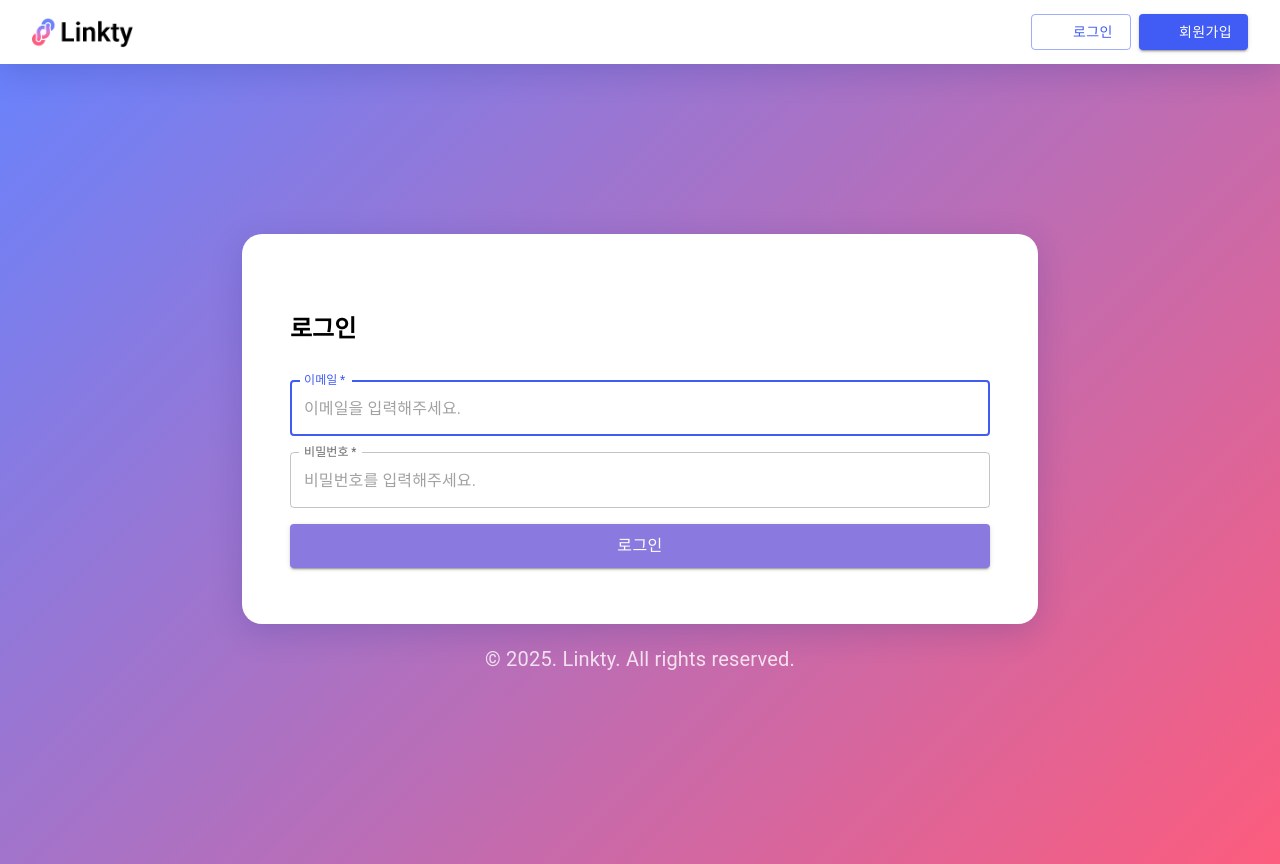
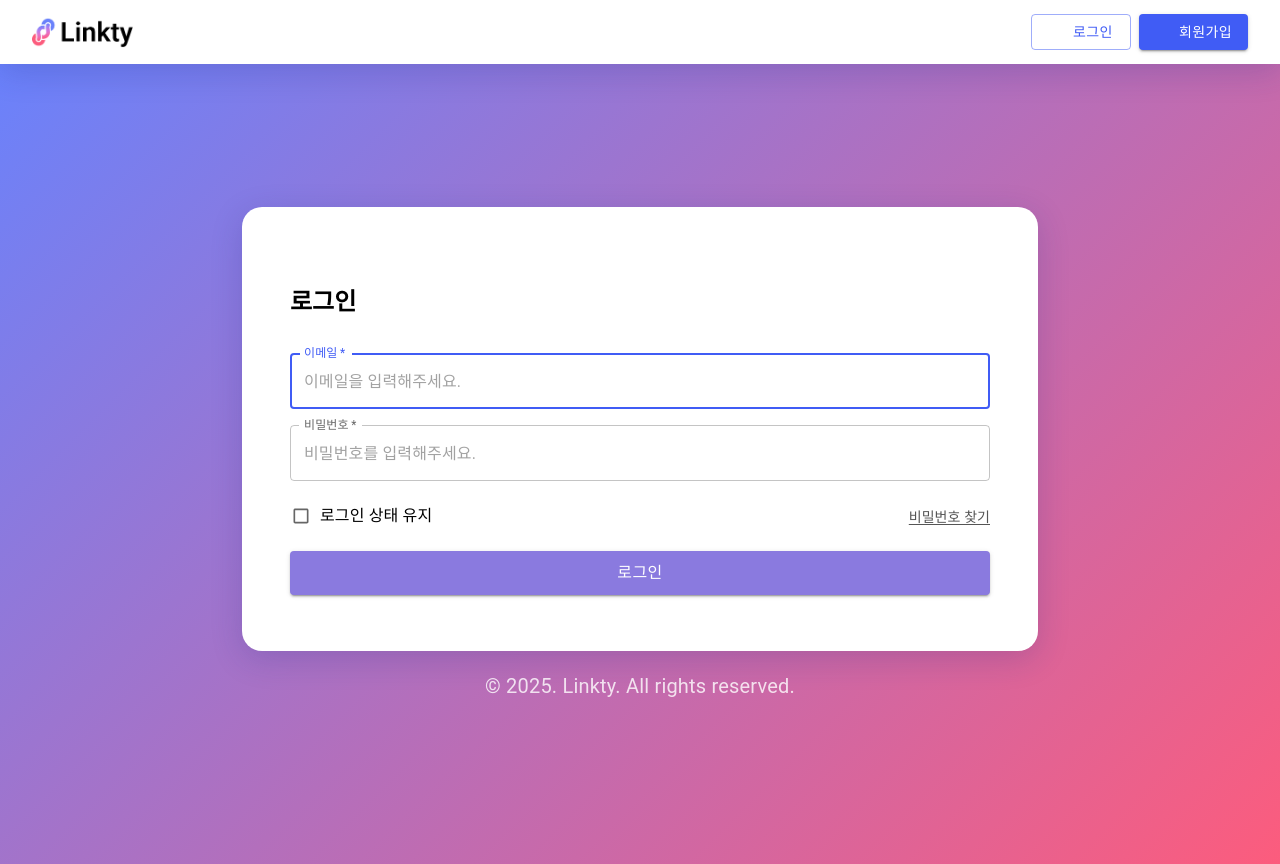
Before and after one commit to Jiseoup/linkty-frontend, a React (Create React App) app: page /login in a window 1280 px wide. Built offline with nearby package versions, Linux system fonts and the light colour scheme; no server answers; some icons are missing; the HTML template or start-up script is replaced by a standard one.

Commit message:
Add login options component and apply it

```diff
--- /dev/null
+++ b/src/components/Login/LoginOptions/index.jsx
@@ -0,0 +1,27 @@
+import { Checkbox, FormControlLabel } from '@mui/material';
+
+import { LoginOptionsBox, StyledLink } from './styled';
+
+function LoginOptions() {
+  return (
+    <>
+      <LoginOptionsBox>
+        {/* TODO: 로그인 상태 유지 구현 필요 */}
+        {/* Stay Logged-In Checkbox Component. */}
+        <FormControlLabel
+          label="로그인 상태 유지"
+          control={<Checkbox size="small" />}
+          sx={{ ml: -1 }}
+        />
+
+        {/* TODO: 비밀번호 찾기 구현 필요 */}
+        {/* Find Password Link Component. */}
+        <StyledLink href="/find-password" underline="always">
+          비밀번호 찾기
+        </StyledLink>
+      </LoginOptionsBox>
+    </>
+  );
+}
+
+export default LoginOptions;
--- /dev/null
+++ b/src/components/Login/LoginOptions/styled.js
@@ -0,0 +1,22 @@
+import { Link } from '@mui/material';
+import { styled } from '@mui/material/styles';
+
+import RowBox from '../../Common/RowBox';
+
+export const LoginOptionsBox = styled(RowBox)({
+  justifyContent: 'space-between',
+  alignItems: 'center',
+});
+
+export const StyledLink = styled(Link)(({ theme }) => ({
+  fontSize: '14px',
+  color: theme.palette.link.main,
+  textDecorationColor: theme.palette.link.main,
+  textDecorationThickness: '0.5px',
+  textUnderlineOffset: '2px',
+
+  '&:hover': {
+    color: theme.palette.link.hover,
+    textDecorationColor: theme.palette.link.hover,
+  },
+}));
--- a/src/pages/Login/index.jsx
+++ b/src/pages/Login/index.jsx
@@ -9,6 +9,7 @@ import Footer from '../../components/Common/Footer';
 import FormBox from '../../components/Common/FormBox';
 import Header from '../../components/Common/Header';
 import LoginForm from '../../components/Login/LoginForm';
+import LoginOptions from '../../components/Login/LoginOptions';
 import { useAccessTokenContext } from '../../contexts/AccessTokenContext';
 import { useAlertContext } from '../../contexts/AlertContext';
 import { parseErrorMessage } from '../../exceptions/errorParser';
@@ -63,6 +64,10 @@ function Login() {
               onPasswordChange={onPasswordChange}
             />
 
+            {/* TODO: 추후 로그인 옵션 기능 구현 필요 */}
+            {/* Login Options Component. */}
+            <LoginOptions />
+
             {/* Login Button Component. */}
             <Button
               text="로그인"
--- a/src/theme.js
+++ b/src/theme.js
@@ -18,6 +18,10 @@ const theme = createTheme({
       main: '#434343',
       contrastText: '#FFFFFF',
     },
+    link: {
+      main: '#555555',
+      hover: '#333333',
+    },
   },
 });
 
```
